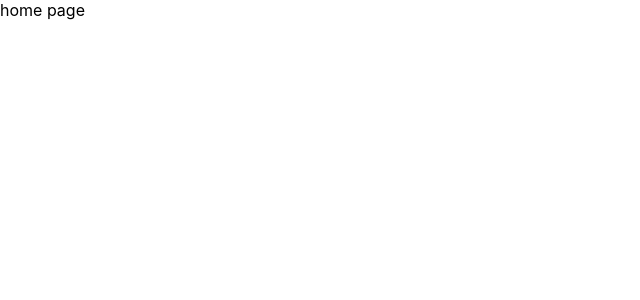
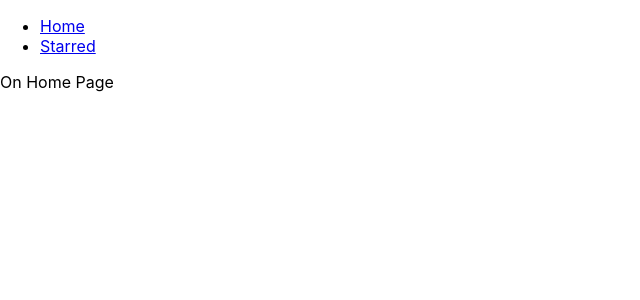
Before and after one commit to buttaRahul/box-office, a React (Create React App) app: page / in a window 1280 px wide. Shown: the top 300 px of the page, without its empty margins (0-640 px from the left). Built offline with nearby package versions, Linux system fonts and the light colour scheme.

Commit message:
Added Nav and page components

```diff
--- a/src/App.js
+++ b/src/App.js
@@ -2,15 +2,25 @@ import React from 'react';
 import {Routes,Route} from 'react-router-dom'
 
 import './App.css';
+import Nav from './components/Nav';
+import Home from './pages/Home';
+import Starred from './pages/Starred';
 
 function App() {
   return (
+    <div>
+      <Nav />
      <Routes>
-      <Route exact path='/' element={'home page'} />
-      <Route  path='/starred' element='starred page' />
+      <Route exact path='/' element={<Home />} />
+      <Route  path='/starred' element={<Starred />} />
       <Route element={'404 page'}/>
      </Routes>
+    </div>
   );
 }
 
 export default App;
+
+
+// git remote add origin https://github.com/buttaRahul/box-office.git
+// >> git push  origin  master
--- /dev/null
+++ b/src/components/Nav.js
@@ -0,0 +1,21 @@
+import React from "react";
+import { Link } from "react-router-dom";
+
+const LINKS = [
+    {to: '/',text:'Home'},
+    {to: '/starred',text:'Starred'}
+]
+
+const Nav = ()=> {
+    return (
+        <div>
+            <ul>
+                {
+                    LINKS.map(item => <li key={item.to}> <Link to={item.to}> {item.text} </Link> </li>)
+                }
+            </ul>
+        </div>
+    );
+}
+
+export default Nav
--- /dev/null
+++ b/src/pages/Home.js
@@ -0,0 +1,9 @@
+import React from 'react'
+
+const Home = () => {
+  return (
+    <div>On Home Page</div>
+  )
+}
+
+export default Home
--- /dev/null
+++ b/src/pages/Starred.js
@@ -0,0 +1,9 @@
+import React from 'react'
+
+const Starred = () => {
+  return (
+    <div>On Starred page..</div>
+  )
+}
+
+export default Starred
```
Also changed, not shown: package.json (line endings or trailing spaces).
